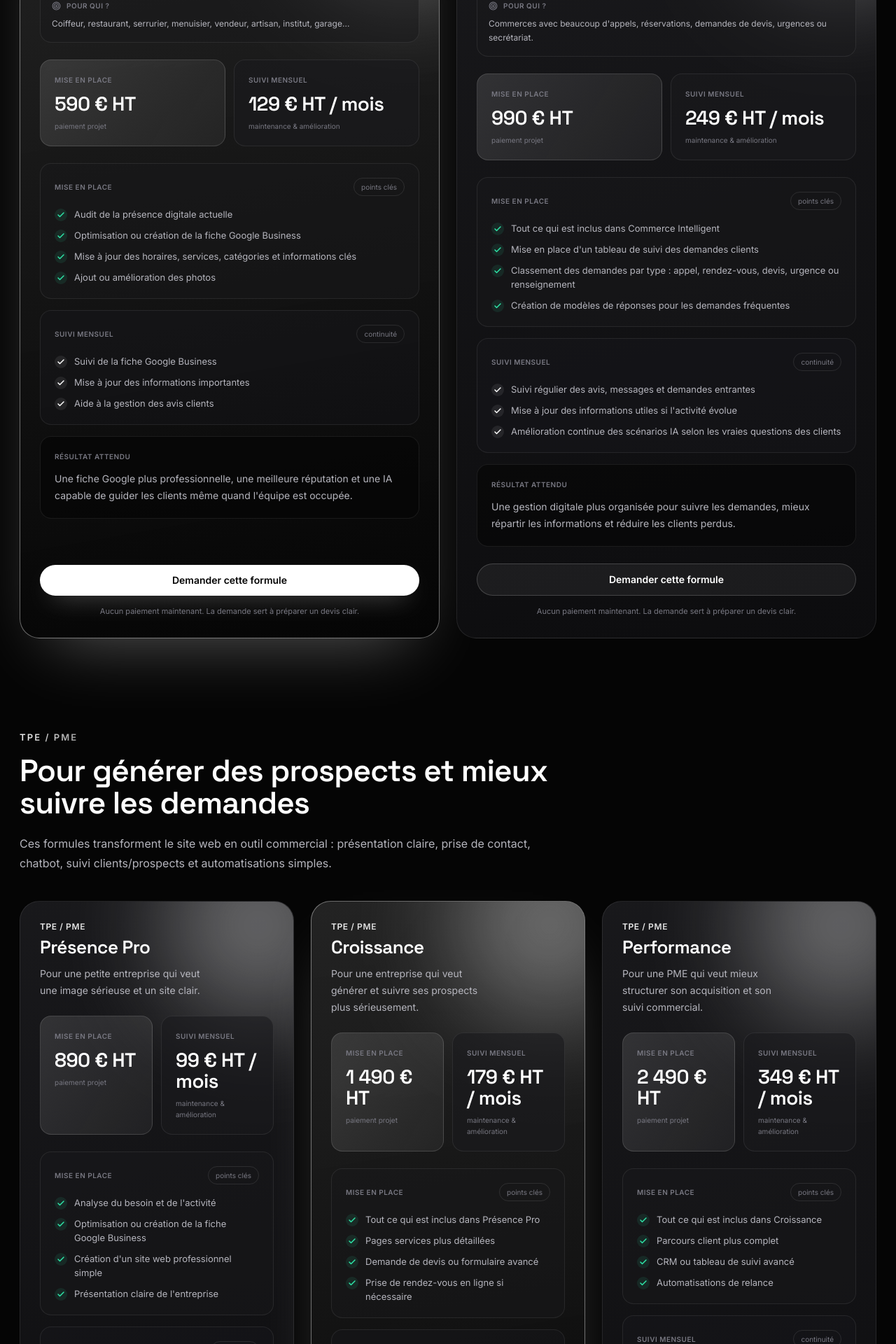
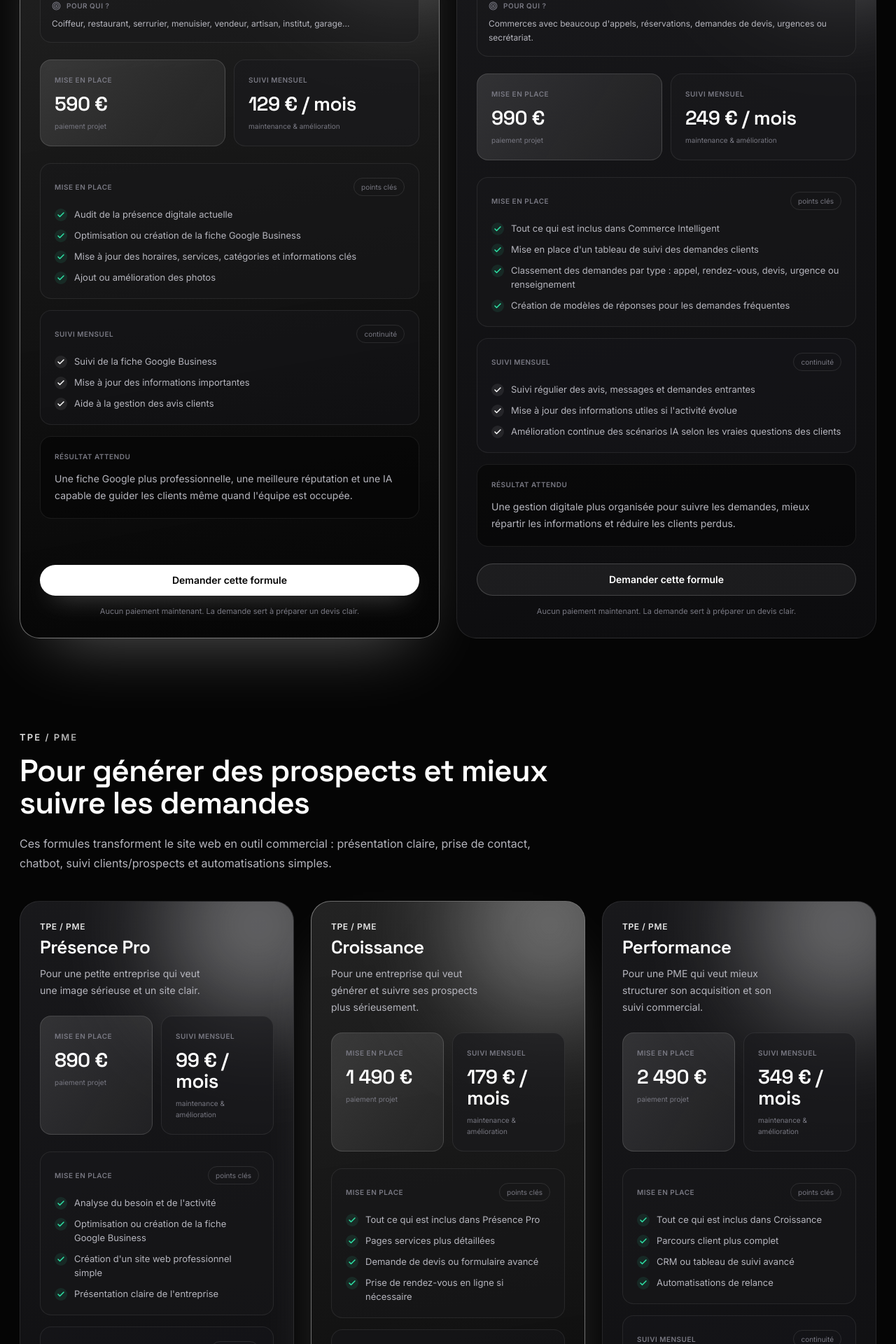
Before and after one commit to esigelecParfait/OptimalLogic, a Next.js app: page /tarifs in a window 1280 px wide. Shown: the part 1600-3520 px from the top of the page at 70% size. Built offline with nearby package versions, Linux system fonts and the light colour scheme; no server answers.

Commit message:
Mis a jour de la page Tarifs

```diff
--- a/app/(main)/tarifs/page.tsx
+++ b/app/(main)/tarifs/page.tsx
@@ -81,8 +81,8 @@ const baseCommercePacks: PricingPack[] = [
     category: "Commerce local",
     subtitle: "Pour les commerces qui veulent être mieux trouvés, répondre plus vite et obtenir plus d'avis.",
     target: "Coiffeur, restaurant, serrurier, menuisier, vendeur, artisan, institut, garage...",
-    setupPrice: "590 € HT",
-    monthlyPrice: "129 € HT / mois",
+    setupPrice: "590 € ",
+    monthlyPrice: "129 € / mois",
     highlighted: true,
     setupIncludes: [
       "Audit de la présence digitale actuelle",
@@ -116,8 +116,8 @@ const baseCommercePacks: PricingPack[] = [
     category: "Commerce local",
     subtitle: "Pour les commerces qui veulent mieux organiser leurs demandes clients et réduire les opportunités perdues.",
     target: "Commerces avec beaucoup d'appels, réservations, demandes de devis, urgences ou secrétariat.",
-    setupPrice: "990 € HT",
-    monthlyPrice: "249 € HT / mois",
+    setupPrice: "990 € ",
+    monthlyPrice: "249 € / mois",
     highlighted: false,
     setupIncludes: [
       "Tout ce qui est inclus dans Commerce Intelligent",
@@ -151,8 +151,8 @@ const baseTpePmePacks: PricingPack[] = [
     name: "Présence Pro",
     category: "TPE / PME",
     subtitle: "Pour une petite entreprise qui veut une image sérieuse et un site clair.",
-    setupPrice: "890 € HT",
-    monthlyPrice: "99 € HT / mois",
+    setupPrice: "890 € ",
+    monthlyPrice: "99 € / mois",
     highlighted: false,
     setupIncludes: [
       "Analyse du besoin et de l'activité",
@@ -179,8 +179,8 @@ const baseTpePmePacks: PricingPack[] = [
     name: "Croissance",
     category: "TPE / PME",
     subtitle: "Pour une entreprise qui veut générer et suivre ses prospects plus sérieusement.",
-    setupPrice: "1 490 € HT",
-    monthlyPrice: "179 € HT / mois",
+    setupPrice: "1 490 € ",
+    monthlyPrice: "179 € / mois",
     highlighted: true,
     setupIncludes: [
       "Tout ce qui est inclus dans Présence Pro",
@@ -207,8 +207,8 @@ const baseTpePmePacks: PricingPack[] = [
     name: "Performance",
     category: "TPE / PME",
     subtitle: "Pour une PME qui veut mieux structurer son acquisition et son suivi commercial.",
-    setupPrice: "2 490 € HT",
-    monthlyPrice: "349 € HT / mois",
+    setupPrice: "2 490 € ",
+    monthlyPrice: "349 € / mois",
     highlighted: false,
     setupIncludes: [
       "Tout ce qui est inclus dans Croissance",
@@ -239,8 +239,8 @@ const baseStartupPacks: PricingPack[] = [
     name: "Validation",
     category: "Startup",
     subtitle: "Pour tester rapidement une idée et mesurer l'intérêt du marché.",
-    setupPrice: "790 € HT",
-    monthlyPrice: "99 € HT / mois",
+    setupPrice: "790 € ",
+    monthlyPrice: "99 € / mois",
     highlighted: false,
     setupIncludes: [
       "Clarification de la proposition de valeur",
@@ -265,8 +265,8 @@ const baseStartupPacks: PricingPack[] = [
     name: "Launch",
     category: "Startup",
     subtitle: "Pour lancer une bêta, générer des demandes de démo et suivre les premiers leads.",
-    setupPrice: "1 490 € HT",
-    monthlyPrice: "199 € HT / mois",
+    setupPrice: "1 490 € ",
+    monthlyPrice: "199 € / mois",
     highlighted: true,
     setupIncludes: [
       "Tout ce qui est inclus dans Validation",
@@ -294,8 +294,8 @@ const baseStartupPacks: PricingPack[] = [
     name: "Growth",
     category: "Startup",
     subtitle: "Pour une startup qui veut optimiser son acquisition et améliorer ses conversions.",
-    setupPrice: "2 990 € HT",
-    monthlyPrice: "399 € HT / mois",
+    setupPrice: "2 990 € ",
+    monthlyPrice: "399 € / mois",
     highlighted: false,
     setupIncludes: [
       "Tout ce qui est inclus dans Launch",
@@ -336,13 +336,13 @@ const faqs = [
 function formatSetupPrice(value: number | string | null) {
   const price = Number(value);
   if (!Number.isFinite(price)) return "Sur devis";
-  return `${new Intl.NumberFormat("fr-FR").format(price)} € HT`;
+  return `${new Intl.NumberFormat("fr-FR").format(price)} € `;
 }
 
 function formatMonthlyPrice(value: number | string | null) {
   const price = Number(value);
   if (!Number.isFinite(price)) return "Sur devis";
-  return `${new Intl.NumberFormat("fr-FR").format(price)} € HT / mois`;
+  return `${new Intl.NumberFormat("fr-FR").format(price)} € / mois`;
 }
 
 function cleanOptionalText(value: string) {
```
